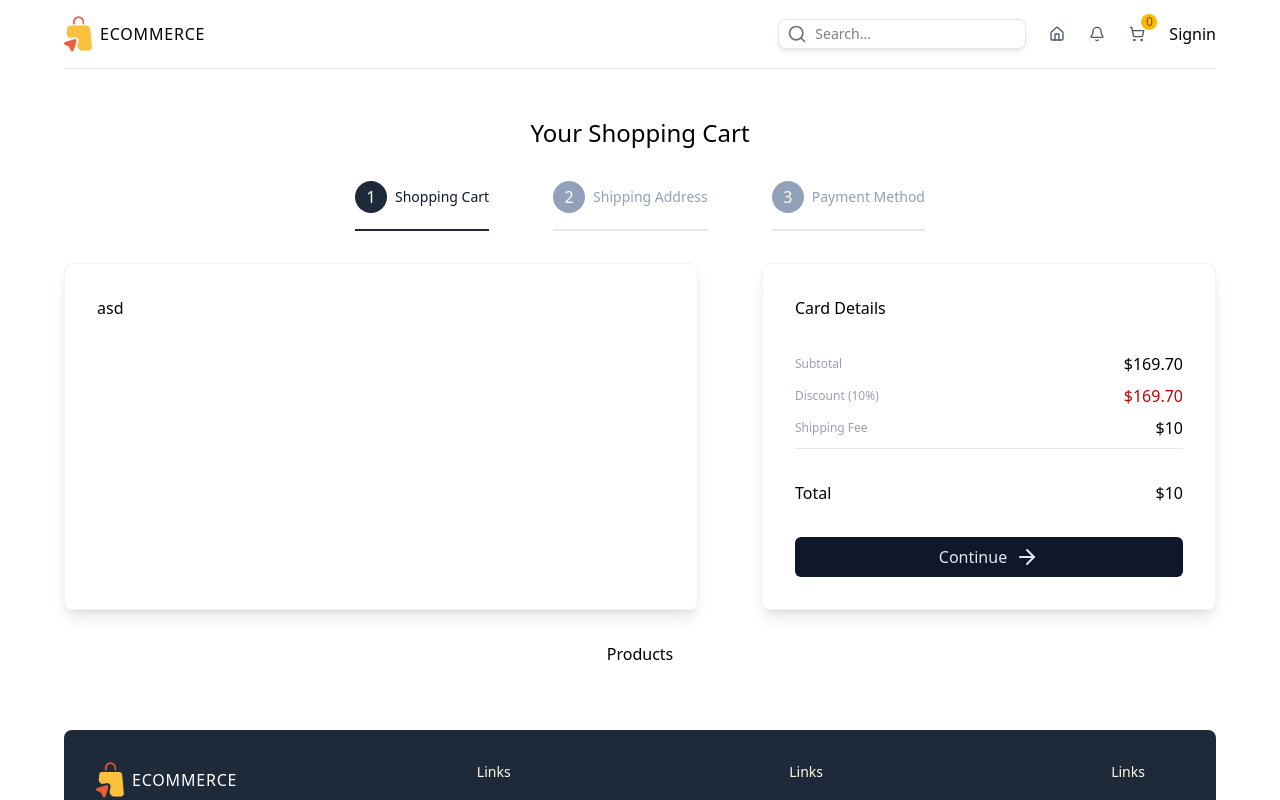
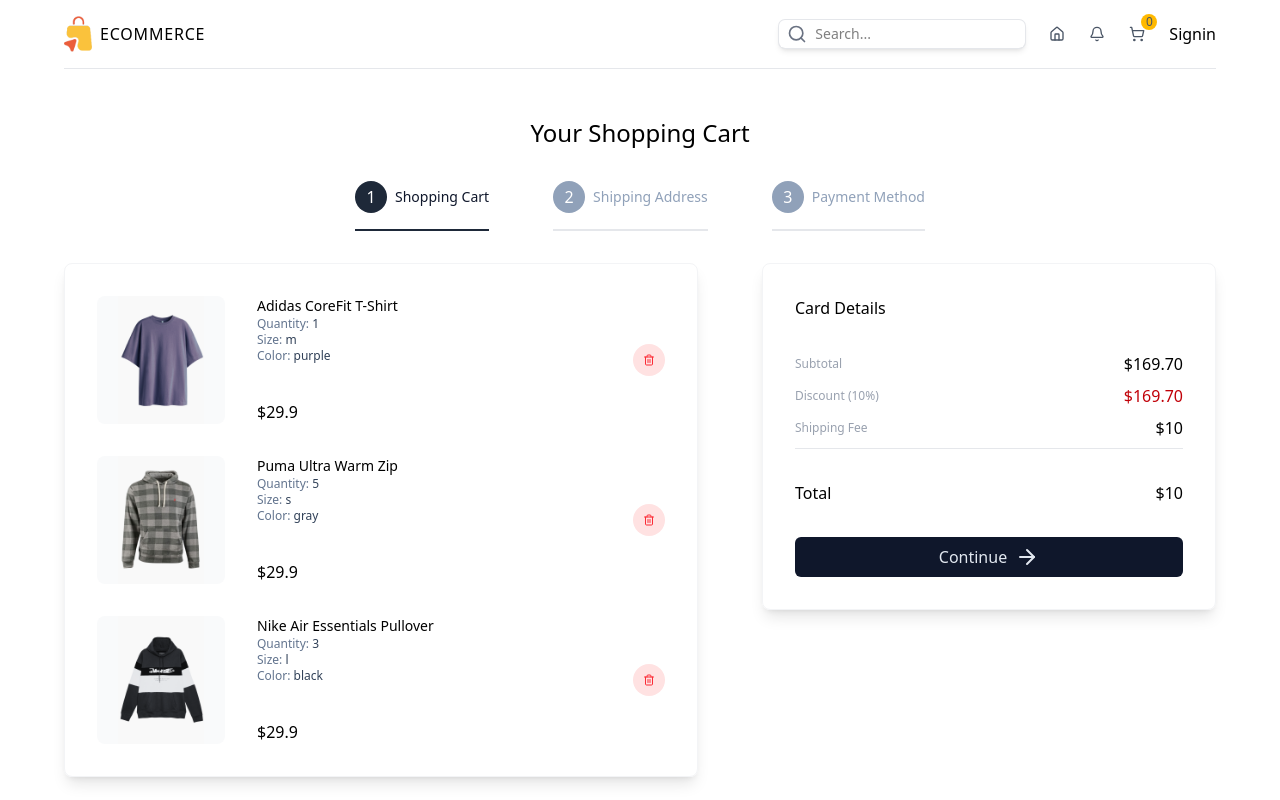
Before and after one commit to thevowels/lama-ecommerce, a Next.js app: page /cart in a window 1280 px wide. Shown: the top 800 px of the page. Built offline with nearby package versions, Linux system fonts and the light colour scheme.

Commit message:
shipping form with react-hookform and zod.

```diff
--- a/package.json
+++ b/package.json
@@ -9,10 +9,13 @@
     "lint": "next lint"
   },
   "dependencies": {
+    "@hookform/resolvers": "^5.2.2",
     "lucide-react": "^0.577.0",
     "next": "^15.5.12",
     "react": "19.1.0",
-    "react-dom": "19.1.0"
+    "react-dom": "19.1.0",
+    "react-hook-form": "^7.71.2",
+    "zod": "^4.3.6"
   },
   "devDependencies": {
     "@eslint/eslintrc": "^3",
--- a/src/app/cart/page.tsx
+++ b/src/app/cart/page.tsx
@@ -4,7 +4,11 @@
 import { CartItemType, ProductType } from "../lib/types";
 import { useRouter, useSearchParams } from "next/navigation";
 import Link from "next/link";
-import { ArrowRight } from "lucide-react";
+import { ArrowRight, Trash2 } from "lucide-react";
+import ShippingForm from "../components/ShippingForm";
+import { useState } from "react";
+import PaymentForm from "../components/PaymentForm";
+import Image from "next/image";
 
 const steps: { id: number; title: string }[] = [
   {
@@ -79,6 +83,7 @@
 export default function Cart() {
   const searchParams = useSearchParams();
   const router = useRouter();
+  const [shippingForm, setShippingForm] = useState(null);
 
   const currentStep = parseInt(searchParams.get("step") || "1");
   return (
@@ -114,10 +119,64 @@
       <div className="w-full flex flex-col lg:flex-row gap-16">
         {/* Steps */}
         <div className="w-full lg:flex-7/12 shadow-lg border border-gray-100 p-8 rounded-lg flex flex-col gap-8">
-          asd
+          {currentStep === 1 ? (
+            cartItems.map((item) => (
+              <div key={item.id} className="flex items-center justify-between">
+                <div className="flex gap-8">
+                  <div className="relative h-32 w-32 bg-gray-50 rounded-lg overflow-hidden">
+                    <Image
+                      src={item.images[item.selectedColor]}
+                      alt={item.name}
+                      fill
+                      className="object-contain"
+                    />
+                  </div>
+                  <div className="flex flex-col justify-between text-sm">
+                    <div>
+                      <h1 className="font-medium">{item.name}</h1>
+                      <div className="text-xs">
+                        <div className="text-slate-500">
+                          Quantity:{" "}
+                          <span className="text-slate-700">
+                            {item.quantity}
+                          </span>
+                        </div>
+                        <div className="text-slate-500">
+                          Size:{" "}
+                          <span className="text-slate-700">
+                            {item.selectedSize}
+                          </span>
+                        </div>
+                        <div className="text-slate-500">
+                          Color:{" "}
+                          <span className="text-slate-700">
+                            {item.selectedColor}
+                          </span>
+                        </div>
+                      </div>
+                    </div>
+					<div className="text-base font-medium">
+						$29.9
+					</div>
+                  </div>
+                </div>
+                <button className="w-8 h-8 rounded-full bg-red-100 text-red-500 flex items-center justify-center cursor-pointer hover:bg-red-200 transition-all duration-300 ">
+                  <Trash2 className="w-3 h-3" />
+                </button>
+              </div>
+            ))
+          ) : currentStep === 2 ? (
+            <ShippingForm setShippingForm={setShippingForm} />
+          ) : currentStep === 3 && shippingForm ? (
+            <PaymentForm />
+          ) : (
+            <p className="text-sm  text-gray-500">
+              Please fill in the shipping form.
+            </p>
+          )}
         </div>
         {/* Details */}
-        <div className="w-full lg:flex-5/12 shadow-lg border border-gray-100 p-8 rounded-lg flex flex-col gap-8">
+        <div className="w-full lg:flex-5/12 shadow-lg border border-gray-100 p-8 rounded-lg flex flex-col gap-8 h-max">
           <h1>Card Details</h1>
           <div className="border-b border-gray-200">
             <div className="flex items-center justify-between mb-2">
--- a/src/app/components/ShippingForm.tsx
+++ b/src/app/components/ShippingForm.tsx
@@ -1,7 +1,112 @@
-export default function ShippingForm(){
-	return (
-		<div>
-			Shipping Form
-		</div>
-	)
+import { SubmitHandler, useForm } from "react-hook-form";
+import { ShippingFormInputs, ShippingFormSchema } from "../lib/types";
+import { zodResolver } from "@hookform/resolvers/zod";
+import { ArrowRight } from "lucide-react";
+import { useRouter } from "next/navigation";
+
+export default function ShippingForm({
+  setShippingForm,
+}: {
+  setShippingForm: (data: ShippingFormInputs) => void;
+}) {
+  const {
+    register,
+    handleSubmit,
+    formState: { errors },
+  } = useForm<ShippingFormInputs>({
+    resolver: zodResolver(ShippingFormSchema),
+  });
+  const router = useRouter();
+  const handleShippingForm: SubmitHandler<ShippingFormInputs> = (data) => {
+    setShippingForm(data);
+    router.push("/cart?step=3", { scroll: false });
+  };
+  return (
+    <form
+      className="flex flex-col gap-4"
+      onSubmit={handleSubmit(handleShippingForm)}
+    >
+      <div className="flex flex-col gap-1">
+        <label htmlFor="name" className="text-sm text-gray-500  font-medium">
+          Name
+        </label>
+        <input
+          className="border-b border-gray-300 py-2 outline-none text-sm "
+          type="text"
+          id="name"
+          placeholder="John Doe"
+          {...register("name")}
+        />
+        {errors.name && (
+          <p className="text-sm text-red-500">{errors.name.message}</p>
+        )}
+      </div>
+      <div className="flex flex-col gap-1">
+        <label htmlFor="email" className="text-sm text-gray-500  font-medium">
+          Email
+        </label>
+        <input
+          className="border-b border-gray-300 py-2 outline-none text-sm "
+          type="email"
+          id="email"
+          placeholder="johndoe@example.com"
+          {...register("email")}
+        />
+        {errors.email && (
+          <p className="text-sm text-red-500">{errors.email.message}</p>
+        )}
+      </div>
+      <div className="flex flex-col gap-1">
+        <label htmlFor="phone" className="text-sm text-gray-500  font-medium">
+          Phone
+        </label>
+        <input
+          className="border-b border-gray-300 py-2 outline-none text-sm "
+          type="text"
+          id="phone"
+          placeholder="1 234 5678"
+          {...register("phone")}
+        />
+        {errors.phone && (
+          <p className="text-sm text-red-500">{errors.phone.message}</p>
+        )}
+      </div>
+      <div className="flex flex-col gap-1">
+        <label htmlFor="address" className="text-sm text-gray-500  font-medium">
+          Address
+        </label>
+        <input
+          className="border-b border-gray-300 py-2 outline-none text-sm "
+          type="text"
+          id="address"
+          placeholder="234 West Avenue"
+          {...register("address")}
+        />
+        {errors.address && (
+          <p className="text-sm text-red-500">{errors.address.message}</p>
+        )}
+      </div>
+      <div className="flex flex-col gap-1">
+        <label htmlFor="city" className="text-sm text-gray-500  font-medium">
+          City
+        </label>
+        <input
+          className="border-b border-gray-300 py-2 outline-none text-sm "
+          type="text"
+          id="city"
+          placeholder="New York"
+          {...register("city")}
+        />
+        {errors.city && (
+          <p className="text-sm text-red-500">{errors.city.message}</p>
+        )}
+      </div>
+      <button
+        type="submit"
+        className=" w-full bg-gray-800 hover:bg-gray-900 transition-all duration-300 text-white p-2 rounded-lg flex items-center justify-center cursor-pointer"
+      >
+        Continue <ArrowRight className="w-5 h-5" />
+      </button>
+    </form>
+  );
 }
--- a/src/app/lib/types.ts
+++ b/src/app/lib/types.ts
@@ -1,3 +1,5 @@
+import { z} from "zod";
+
 
 export type ProductType = {
     id: string | number;
@@ -23,3 +25,22 @@
 	selectedSize: string,
 	selectedColor: string,
 }
+
+export const ShippingFormSchema = z.object({
+	name: z
+	.string()
+	.min(1, {message: "Name is required"}),
+	email:z
+	.email({message: "Add a valid Email."}),
+	phone: z.string()
+	.min(7, {message: "Add a valid phone number"})
+	.max(10, {message: "Phone number must be between 7 and 10 digits"})
+	.regex(/^\d+$/, "phone number can contain only numbers."),
+	address: z.string()
+	.min(3)
+	.max(4),
+	city: z.string()
+	.min(3, "Citiy is required."),
+})
+
+export type ShippingFormInputs = z.infer<typeof ShippingFormSchema>;
```
Also changed, not shown: 1 other file (tests, documents, lock files or other folders).
